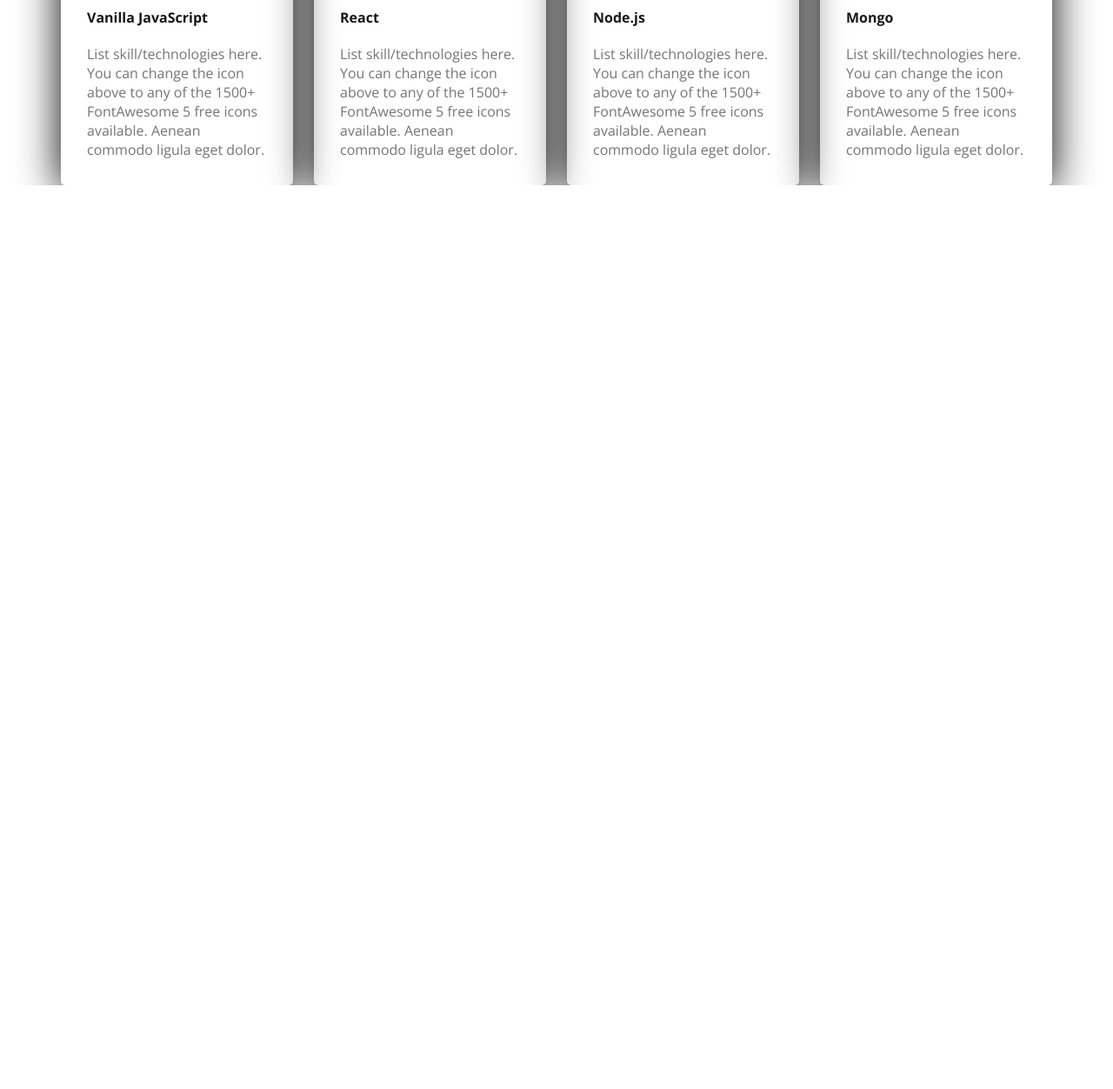
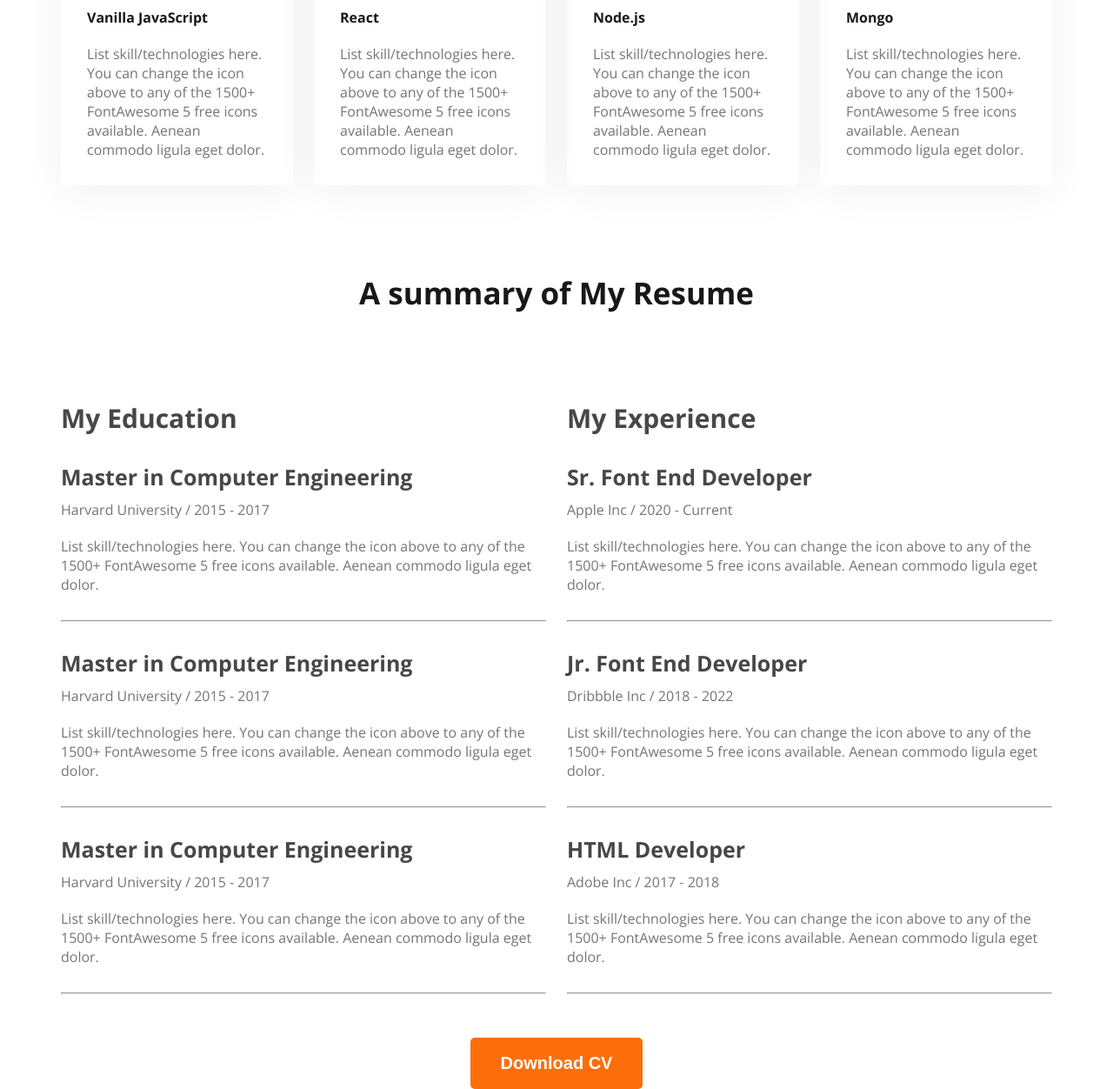
Before and after one commit to sanjoynath-coder/-Module-06--Build-a-beautuful-portfolio-website, a plain HTML site: page index.html in a window 1280 px wide. Shown: the part 1869-3121 px from the top of the page at 87% size. Before the commit the page ends 2082 px from the top, so only its background shows below. Drawn offline with nearby package versions, Linux system fonts and the light colour scheme.

Commit message:
added the resume section

```diff
--- a/index.html
+++ b/index.html
@@ -78,33 +78,113 @@
         <!--what i do section start here -->
         <section class="skills">
             <h3 class="section-title text-center">What I do</h3>
-            <p class="section-discription text-center">I have more than 10 years experience building software for clients all over the world. Below is a quick overview of my main technical skill sets and technologies i use. Want to find out more about my experience? Check out my online resume and project portfolio.</p>
+            <p class="section-discription text-center">I have more than 10 years experience building software for
+                clients all over the world. Below is a quick overview of my main technical skill sets and technologies i
+                use. Want to find out more about my experience? Check out my online resume and project portfolio.</p>
 
             <div class="skills-container">
                 <div class="skill">
                     <img class="skill-img" src="./images/icons/js.png" alt="">
                     <h4 class="skill-title dark-1">Vanilla JavaScript</h4>
-                    <p class="skill-description dark-3">List skill/technologies here. You can change the icon above to any of the 1500+ FontAwesome 5 free icons available. Aenean commodo ligula eget dolor.</p>
+                    <p class="skill-description dark-3">List skill/technologies here. You can change the icon above to
+                        any of the 1500+ FontAwesome 5 free icons available. Aenean commodo ligula eget dolor.</p>
                 </div>
                 <div class="skill">
                     <img class="skill-img" src="./images/icons/react.png" alt="">
                     <h4 class="skill-title dark-1">React</h4>
-                    <p class="skill-description dark-3">List skill/technologies here. You can change the icon above to any of the 1500+ FontAwesome 5 free icons available. Aenean commodo ligula eget dolor.</p>
+                    <p class="skill-description dark-3">List skill/technologies here. You can change the icon above to
+                        any of the 1500+ FontAwesome 5 free icons available. Aenean commodo ligula eget dolor.</p>
                 </div>
                 <div class="skill">
                     <img class="skill-img" src="./images/icons/nodejs.png" alt="">
                     <h4 class="skill-title dark-1">Node.js</h4>
-                    <p class="skill-description dark-3">List skill/technologies here. You can change the icon above to any of the 1500+ FontAwesome 5 free icons available. Aenean commodo ligula eget dolor.</p>
+                    <p class="skill-description dark-3">List skill/technologies here. You can change the icon above to
+                        any of the 1500+ FontAwesome 5 free icons available. Aenean commodo ligula eget dolor.</p>
                 </div>
                 <div class="skill">
                     <img class="skill-img" src="./images/icons/mongo.png" alt="">
                     <h4 class="skill-title dark-1">Mongo</h4>
-                    <p class="skill-description dark-3">List skill/technologies here. You can change the icon above to any of the 1500+ FontAwesome 5 free icons available. Aenean commodo ligula eget dolor.</p>
+                    <p class="skill-description dark-3">List skill/technologies here. You can change the icon above to
+                        any of the 1500+ FontAwesome 5 free icons available. Aenean commodo ligula eget dolor.</p>
                 </div>
             </div>
         </section>
         <!-- what i do section end here -->
 
+        <!-- my resume section start here  -->
+        <section class="resume">
+            <h3 class="resume-section-title dark-1">A summary of My Resume</h3>
+
+            <div class="resume-container">
+                <!-- education contaimer -->
+                <div class="education-cntainer">
+                    <h4 class="dark-2 resume-title">My Education</h4>
+                    <div class="education">
+                        <h4 class="education-section-title dark-2">Master in Computer Engineering</h4>
+                        <p class="education-section-subtitle dark-3">Harvard University / 2015 - 2017</p>
+                        <p class="edication-section-description dark-3">List skill/technologies here. You can change the
+                            icon above
+                            to any of the 1500+ FontAwesome 5 free icons available. Aenean commodo ligula eget dolor.
+                        </p>
+                    </div>
+                    <hr>
+                    <div class="education">
+                        <h4 class="education-section-title dark-2">Master in Computer Engineering</h4>
+                        <p class="education-section-subtitle dark-3">Harvard University / 2015 - 2017</p>
+                        <p class="edication-section-description dark-3">List skill/technologies here. You can change the
+                            icon above
+                            to any of the 1500+ FontAwesome 5 free icons available. Aenean commodo ligula eget dolor.
+                        </p>
+                    </div>
+                    <hr>
+                    <div class="education">
+                        <h4 class="education-section-title dark-2">Master in Computer Engineering</h4>
+                        <p class="education-section-subtitle dark-3">Harvard University / 2015 - 2017</p>
+                        <p class="edication-section-description dark-3">List skill/technologies here. You can change the
+                            icon above
+                            to any of the 1500+ FontAwesome 5 free icons available. Aenean commodo ligula eget dolor.
+                        </p>
+                    </div>
+                    <hr>
+                </div>
+
+                <!-- experiance container -->
+                <div class="experiance-cntainer">
+                    <h4 class="dark-2 resume-title">My Experience</h4>
+                    <div class="education">
+                        <h4 class="education-section-title dark-2">Sr. Font End Developer</h4>
+                        <p class="education-section-subtitle dark-3">Apple Inc / 2020 - Current</p>
+                        <p class="edication-section-description dark-3">List skill/technologies here. You can change the
+                            icon above
+                            to any of the 1500+ FontAwesome 5 free icons available. Aenean commodo ligula eget dolor.
+                        </p>
+                    </div>
+                    <hr>
+                    <div class="education">
+                        <h4 class="education-section-title dark-2">Jr. Font End Developer</h4>
+                        <p class="education-section-subtitle dark-3">Dribbble Inc / 2018 - 2022</p>
+                        <p class="edication-section-description dark-3">List skill/technologies here. You can change the
+                            icon above
+                            to any of the 1500+ FontAwesome 5 free icons available. Aenean commodo ligula eget dolor.
+                        </p>
+                    </div>
+                    <hr>
+                    <div class="education">
+                        <h4 class="education-section-title dark-2">HTML Developer</h4>
+                        <p class="education-section-subtitle dark-3">Adobe Inc / 2017 - 2018</p>
+                        <p class="edication-section-description dark-3">List skill/technologies here. You can change the
+                            icon above
+                            to any of the 1500+ FontAwesome 5 free icons available. Aenean commodo ligula eget dolor.
+                        </p>
+                    </div>
+                    <hr>
+                </div>
+            </div>
+            <div class="text-center resume-button">
+                <button class="btn-primary">Download CV</button>
+            </div>
+        </section>
+        <!-- my resume section end here  -->
     </main>
 
     <footer>
--- a/styles/style.css
+++ b/styles/style.css
@@ -42,7 +42,8 @@
     color:white;
     padding: 18px 35px;
     border-radius: 5px;
-    border:none
+    border:none;
+    /* align-items: center; */
 }
 
 .section-title{
@@ -175,6 +176,7 @@
 /* what i do section start here */
 .skills{
     margin-top:100px;
+    margin-bottom: 100px;
 }
 .skills-container{
     display: flex;
@@ -184,7 +186,7 @@
 .skill{
     padding:30px;
     /* border: 1px solid black; */
-    box-shadow: 0px 6px 50px 0px #000000;
+    box-shadow: 0px 6px 50px 0px rgba(0, 0, 0, 0.06);
     border-radius: 5px;
 }
 .skill-img{
@@ -195,3 +197,40 @@
 
 }
 /* what i do section end here */
+
+/* resume section start here */
+
+.resume-section-title{
+    text-align: center;
+    font-size: 35px;
+    font-weight: bold;
+    margin-bottom: 100px;
+}
+.resume-container{
+    display: flex;
+    gap:24px;
+}
+
+.resume-title{
+    font-size: 30px;
+    font-weight: bold;
+    margin-bottom: 30px;
+}
+.education-section-title{
+    font-size: 25px;
+    font-weight:bold;
+    margin-bottom: 10px;
+    margin-top: 30px;
+}
+.education-section-subtitle{
+    margin-bottom: 20px;
+}
+.edication-section-description{
+    margin-bottom: 30px;
+}
+
+.resume-button{
+    margin-top: 50px;
+}
+
+/* resume section end here */
```
